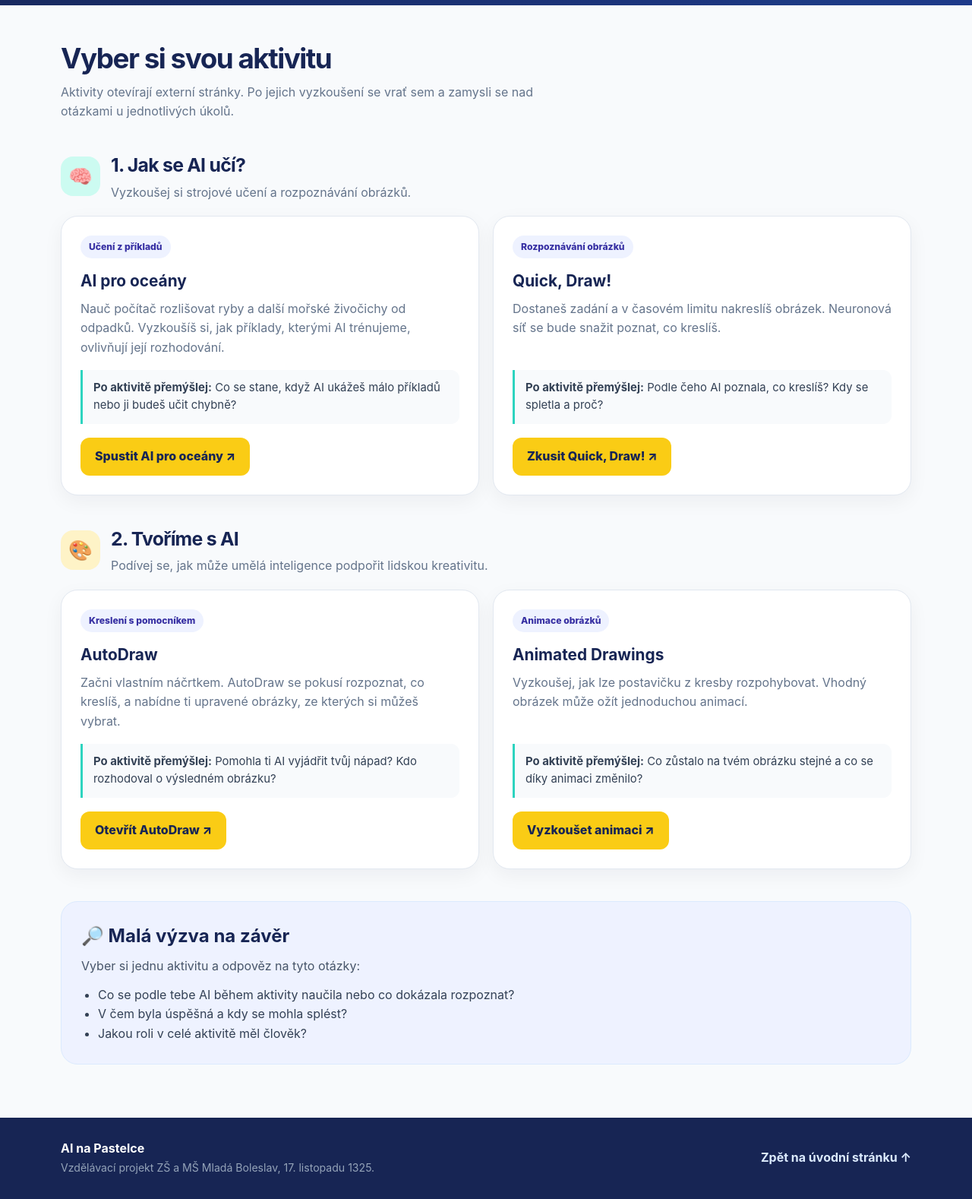
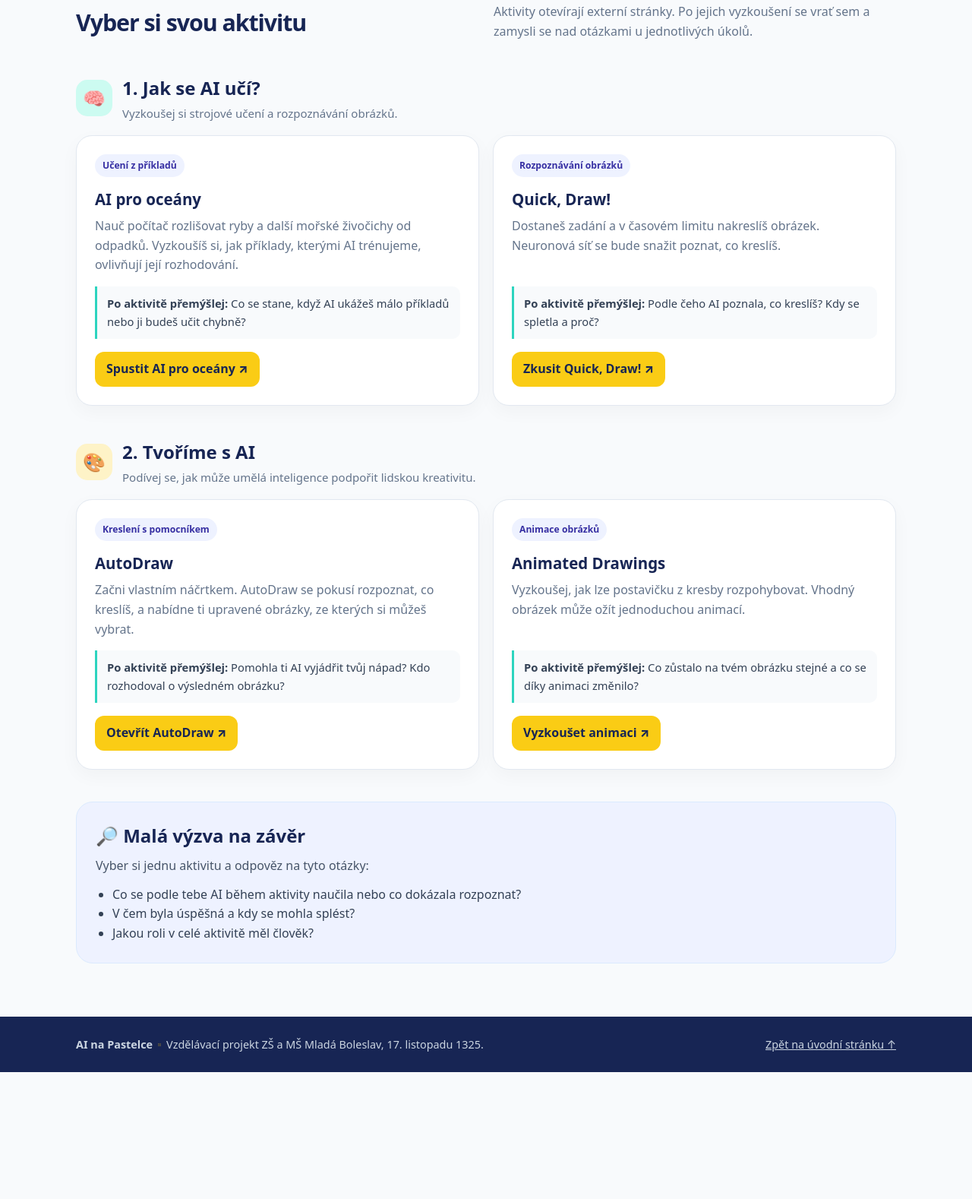
Before and after one commit to zspastelka/ai-na-pastelce, a plain HTML site: page hraj-si-s-ai.html in a window 1280 px wide. Shown: the part 410-1988 px from the top of the page at 76% size. After the commit the page ends 1821 px from the top, so only its background shows below. Drawn offline with Linux system fonts and the light colour scheme.

Commit message:
Restore original activity page card layout

```diff
--- a/hraj-si-s-ai.html
+++ b/hraj-si-s-ai.html
@@ -1,99 +1,31 @@
 <!doctype html>
 <html lang="cs">
 <head>
-  <meta charset="utf-8">
-  <meta name="viewport" content="width=device-width, initial-scale=1">
-  <meta name="description" content="Hry a tvořivé aktivity s umělou inteligencí pro žáky.">
-  <meta name="theme-color" content="#172554">
-  <title>Hraj si s AI | AI na Pastelce</title>
-  <link rel="stylesheet" href="style.css">
-</head>
-<body>
-  <header class="site-header">
-    <div class="site-container site-nav activity-nav">
-      <a class="site-brand" href="index.html"><span class="site-brand-mark">✦</span><span>AI na Pastelce</span></a>
-      <a class="activity-back" href="index.html">← Zpět na hlavní stránku</a>
-    </div>
-  </header>
-
-  <section class="site-hero activity-hero">
-    <div class="site-container">
-      <div class="site-eyebrow">🎮 Objevuj a zkoušej</div>
-      <h1>Hraj si s AI</h1>
-      <p>Vyzkoušej si, jak se umělá inteligence učí, jak dokáže pomáhat při tvoření a proč se někdy může splést. Nejlepší způsob, jak AI poznat, je zkoumat ji na vlastní kůži.</p>
-    </div>
-  </section>
-
-  <main class="site-container activity-main">
-    <div class="site-section-heading activity-intro">
-      <div>
-        <h2>Vyber si svou aktivitu</h2>
-        <p>Aktivity otevírají externí stránky. Po jejich vyzkoušení se vrať sem a zamysli se nad otázkami u jednotlivých úkolů.</p>
-      </div>
-    </div>
-
-    <section class="activity-group">
-      <div class="activity-group-title">
-        <div class="activity-group-icon mint">🧠</div>
-        <div><h2>1. Jak se AI učí?</h2><p>Vyzkoušej si strojové učení a rozpoznávání obrázků.</p></div>
-      </div>
-      <div class="activity-grid">
-        <article class="site-card activity-card">
-          <span class="activity-tag">Učení z příkladů</span>
-          <h3>AI pro oceány</h3>
-          <p>Nauč počítač rozlišovat ryby a další mořské živočichy od odpadků. Vyzkoušíš si, jak příklady, kterými AI trénujeme, ovlivňují její rozhodování.</p>
-          <div class="activity-reflection"><strong>Po aktivitě přemýšlej:</strong> Co se stane, když AI ukážeš málo příkladů nebo ji budeš učit chybně?</div>
-          <a class="site-button activity-button" href="https://code.org/oceans" target="_blank" rel="noopener noreferrer">Spustit AI pro oceány ↗</a>
-        </article>
-        <article class="site-card activity-card">
-          <span class="activity-tag">Rozpoznávání obrázků</span>
-          <h3>Quick, Draw!</h3>
-          <p>Dostaneš zadání a v časovém limitu nakreslíš obrázek. Neuronová síť se bude snažit poznat, co kreslíš.</p>
-          <div class="activity-reflection"><strong>Po aktivitě přemýšlej:</strong> Podle čeho AI poznala, co kreslíš? Kdy se spletla a proč?</div>
-          <a class="site-button activity-button" href="https://quickdraw.withgoogle.com/" target="_blank" rel="noopener noreferrer">Zkusit Quick, Draw! ↗</a>
-        </article>
-      </div>
-    </section>
-
-    <section class="activity-group">
-      <div class="activity-group-title">
-        <div class="activity-group-icon gold">🎨</div>
-        <div><h2>2. Tvoříme s AI</h2><p>Podívej se, jak může umělá inteligence podpořit lidskou kreativitu.</p></div>
-      </div>
-      <div class="activity-grid">
-        <article class="site-card activity-card">
-          <span class="activity-tag">Kreslení s pomocníkem</span>
-          <h3>AutoDraw</h3>
-          <p>Začni vlastním náčrtkem. AutoDraw se pokusí rozpoznat, co kreslíš, a nabídne ti upravené obrázky, ze kterých si můžeš vybrat.</p>
-          <div class="activity-reflection"><strong>Po aktivitě přemýšlej:</strong> Pomohla ti AI vyjádřit tvůj nápad? Kdo rozhodoval o výsledném obrázku?</div>
-          <a class="site-button activity-button" href="https://www.autodraw.com/" target="_blank" rel="noopener noreferrer">Otevřít AutoDraw ↗</a>
-        </article>
-        <article class="site-card activity-card">
-          <span class="activity-tag">Animace obrázků</span>
-          <h3>Animated Drawings</h3>
-          <p>Vyzkoušej, jak lze postavičku z kresby rozpohybovat. Vhodný obrázek může ožít jednoduchou animací.</p>
-          <div class="activity-reflection"><strong>Po aktivitě přemýšlej:</strong> Co zůstalo na tvém obrázku stejné a co se díky animaci změnilo?</div>
-          <a class="site-button activity-button" href="https://sketch.metademolab.com/" target="_blank" rel="noopener noreferrer">Vyzkoušet animaci ↗</a>
-        </article>
-      </div>
-    </section>
-
-    <section class="activity-challenge">
-      <h2>🔎 Malá výzva na závěr</h2>
-      <p>Vyber si jednu aktivitu a odpověz na tyto otázky:</p>
-      <ul>
-        <li>Co se podle tebe AI během aktivity naučila nebo co dokázala rozpoznat?</li>
-        <li>V čem byla úspěšná a kdy se mohla splést?</li>
-        <li>Jakou roli v celé aktivitě měl člověk?</li>
-      </ul>
-    </section>
-  </main>
-
-  <footer class="site-footer">
-    <div class="site-container site-footer-inner">
-      <div><strong>AI na Pastelce</strong><br><span class="site-muted">Vzdělávací projekt ZŠ a MŠ Mladá Boleslav, 17. listopadu 1325.</span></div>
-      <a class="activity-footer-link" href="index.html">Zpět na úvodní stránku ↑</a>
-    </div>
-  </footer>
-</body>
-</html>
+<meta charset="utf-8"><meta name="viewport" content="width=device-width,initial-scale=1">
+<meta name="description" content="Hry a tvořivé aktivity s umělou inteligencí pro žáky.">
+<title>Hraj si s AI | AI na Pastelce</title>
+<style>
+:root{--navy:#172554;--blue:#1e3a8a;--teal:#0f766e;--yellow:#facc15;--ink:#172033;--muted:#64748b;--paper:#f8fafc;--line:#e2e8f0;font-family:system-ui,-apple-system,"Segoe UI",sans-serif}
+*{box-sizing:border-box}body{margin:0;background:var(--paper);color:var(--ink);line-height:1.6}a{color:inherit}.wrap{width:min(1080px,calc(100% - 36px));margin:auto}
+header{background:var(--navy);color:white}.nav{min-height:72px;display:flex;align-items:center;justify-content:space-between;gap:20px}.brand{font-weight:850;text-decoration:none;font-size:1.15rem;display:flex;gap:10px;align-items:center}.mark{display:grid;place-items:center;width:38px;height:38px;border-radius:13px;background:var(--yellow);color:var(--navy)}.back{color:#dbeafe;text-decoration:none;font-weight:650}
+.hero{background:linear-gradient(130deg,#172554,#1e3a8a);color:white;padding:58px 0 64px}.eyebrow{color:#fde68a;font-size:.78rem;font-weight:850;letter-spacing:.12em;text-transform:uppercase}.hero h1{font-size:clamp(2.4rem,6vw,4rem);line-height:1.05;letter-spacing:-.05em;margin:14px 0}.hero p{color:#dbeafe;max-width:700px;font-size:1.1rem;margin:0}
+main{padding:48px 0 70px}.intro{display:flex;justify-content:space-between;gap:24px;align-items:end;margin-bottom:26px}.intro h2{color:var(--navy);font-size:1.9rem;letter-spacing:-.035em;margin:0}.intro p{max-width:530px;color:var(--muted);margin:0}
+.group{margin:42px 0}.group-title{display:flex;gap:13px;align-items:center;margin-bottom:17px}.group-icon{width:48px;height:48px;border-radius:15px;display:grid;place-items:center;font-size:1.5rem;background:#ccfbf1}.group-title h2{margin:0;color:var(--navy);font-size:1.5rem}.group-title p{margin:2px 0 0;color:var(--muted);font-size:.94rem}
+.cards{display:grid;grid-template-columns:repeat(2,minmax(0,1fr));gap:18px}.card{background:white;border:1px solid var(--line);border-radius:21px;padding:24px;box-shadow:0 8px 24px rgba(15,23,42,.035);display:flex;flex-direction:column;min-height:255px}.tag{align-self:flex-start;border-radius:999px;padding:5px 10px;background:#eef2ff;color:#3730a3;font-size:.76rem;font-weight:800}.card h3{color:var(--navy);font-size:1.28rem;margin:13px 0 7px}.card p{color:var(--muted);margin:0 0 15px}.learn{background:#f8fafc;border-left:3px solid #2dd4bf;padding:11px 13px;border-radius:0 10px 10px 0;color:#334155;font-size:.92rem;margin:auto 0 17px}.action{display:inline-flex;align-items:center;align-self:flex-start;text-decoration:none;background:var(--yellow);color:var(--navy);font-weight:850;padding:10px 15px;border-radius:12px}.action:hover{filter:brightness(.96)}.reflection{background:#eef2ff;border:1px solid #dbeafe;border-radius:22px;padding:25px;margin-top:42px}.reflection h2{color:var(--navy);margin:0 0 8px}.reflection p{color:#475569;margin:0}.reflection ul{margin:12px 0 0;padding-left:22px;color:#334155}
+footer{background:var(--navy);color:#cbd5e1;padding:25px 0;font-size:.9rem}.foot{display:flex;justify-content:space-between;gap:15px;flex-wrap:wrap}
+@media(max-width:700px){.nav{padding:14px 0;align-items:flex-start;flex-direction:column}.intro{display:block}.intro p{margin-top:8px}.cards{grid-template-columns:1fr}.hero{padding:48px 0}}
+</style></head><body>
+<header><div class="wrap nav"><a class="brand" href="index.html"><span class="mark">✦</span>AI na Pastelce</a><span>Podpořeno z programu O2 Chytrá škola.</span> <a class="back" href="index.html">← Zpět na hlavní stránku</a></div></header>
+<section class="hero"><div class="wrap"><div class="eyebrow">🎮 Objevuj a zkoušej</div><h1>Hraj si s AI</h1><p>Vyzkoušej si, jak se umělá inteligence učí, jak dokáže pomáhat při tvoření a proč se někdy může splést. Nejlepší způsob, jak AI poznat, je zkoumat ji na vlastní kůži.</p></div></section>
+<main class="wrap"><div class="intro"><h2>Vyber si svou aktivitu</h2><p>Aktivity otevírají externí stránky. Po jejich vyzkoušení se vrať sem a zamysli se nad otázkami u jednotlivých úkolů.</p></div>
+<section class="group"><div class="group-title"><div class="group-icon">🧠</div><div><h2>1. Jak se AI učí?</h2><p>Vyzkoušej si strojové učení a rozpoznávání obrázků.</p></div></div><div class="cards">
+<article class="card"><span class="tag">Učení z příkladů</span><h3>AI pro oceány</h3><p>Nauč počítač rozlišovat ryby a další mořské živočichy od odpadků. Vyzkoušíš si, jak příklady, kterými AI trénujeme, ovlivňují její rozhodování.</p><div class="learn"><strong>Po aktivitě přemýšlej:</strong> Co se stane, když AI ukážeš málo příkladů nebo ji budeš učit chybně?</div><a class="action" href="https://code.org/oceans" target="_blank" rel="noopener noreferrer">Spustit AI pro oceány ↗</a></article>
+<article class="card"><span class="tag">Rozpoznávání obrázků</span><h3>Quick, Draw!</h3><p>Dostaneš zadání a v časovém limitu nakreslíš obrázek. Neuronová síť se bude snažit poznat, co kreslíš.</p><div class="learn"><strong>Po aktivitě přemýšlej:</strong> Podle čeho AI poznala, co kreslíš? Kdy se spletla a proč?</div><a class="action" href="https://quickdraw.withgoogle.com/" target="_blank" rel="noopener noreferrer">Zkusit Quick, Draw! ↗</a></article>
+</div></section>
+<section class="group"><div class="group-title"><div class="group-icon" style="background:#fef3c7">🎨</div><div><h2>2. Tvoříme s AI</h2><p>Podívej se, jak může umělá inteligence podpořit lidskou kreativitu.</p></div></div><div class="cards">
+<article class="card"><span class="tag">Kreslení s pomocníkem</span><h3>AutoDraw</h3><p>Začni vlastním náčrtkem. AutoDraw se pokusí rozpoznat, co kreslíš, a nabídne ti upravené obrázky, ze kterých si můžeš vybrat.</p><div class="learn"><strong>Po aktivitě přemýšlej:</strong> Pomohla ti AI vyjádřit tvůj nápad? Kdo rozhodoval o výsledném obrázku?</div><a class="action" href="https://www.autodraw.com/" target="_blank" rel="noopener noreferrer">Otevřít AutoDraw ↗</a></article>
+<article class="card"><span class="tag">Animace obrázků</span><h3>Animated Drawings</h3><p>Vyzkoušej, jak lze postavičku z kresby rozpohybovat. Vhodný obrázek může ožít jednoduchou animací.</p><div class="learn"><strong>Po aktivitě přemýšlej:</strong> Co zůstalo na tvém obrázku stejné a co se díky animaci změnilo?</div><a class="action" href="https://sketch.metademolab.com/" target="_blank" rel="noopener noreferrer">Vyzkoušet animaci ↗</a></article>
+</div></section>
+<div class="reflection"><h2>🔎 Malá výzva na závěr</h2><p>Vyber si jednu aktivitu a odpověz na tyto otázky:</p><ul><li>Co se podle tebe AI během aktivity naučila nebo co dokázala rozpoznat?</li><li>V čem byla úspěšná a kdy se mohla splést?</li><li>Jakou roli v celé aktivitě měl člověk?</li></ul></div></main>
+<footer><div class="wrap foot"><span><strong>AI na Pastelce</strong>▪️Vzdělávací projekt ZŠ a MŠ Mladá Boleslav, 17. listopadu 1325.</span><a href="index.html">Zpět na úvodní stránku ↑</a></div></footer>
+</body></html>
```
